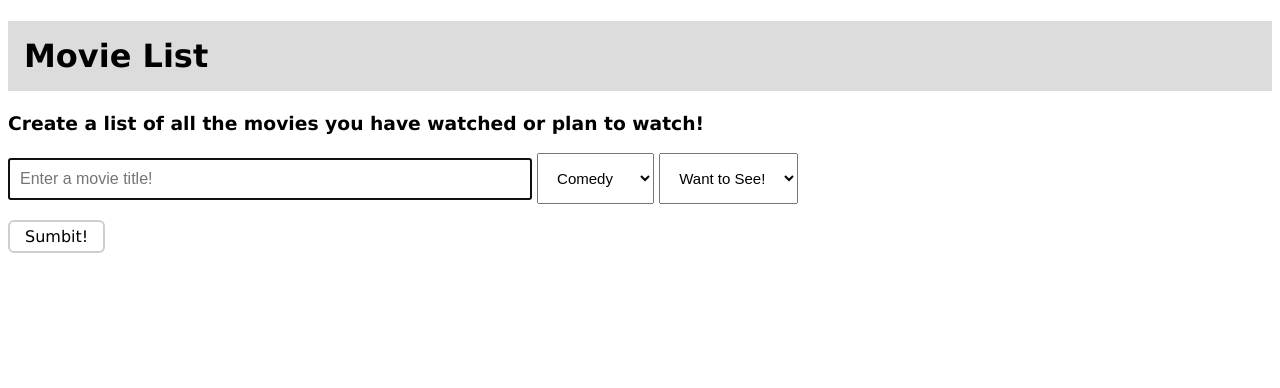
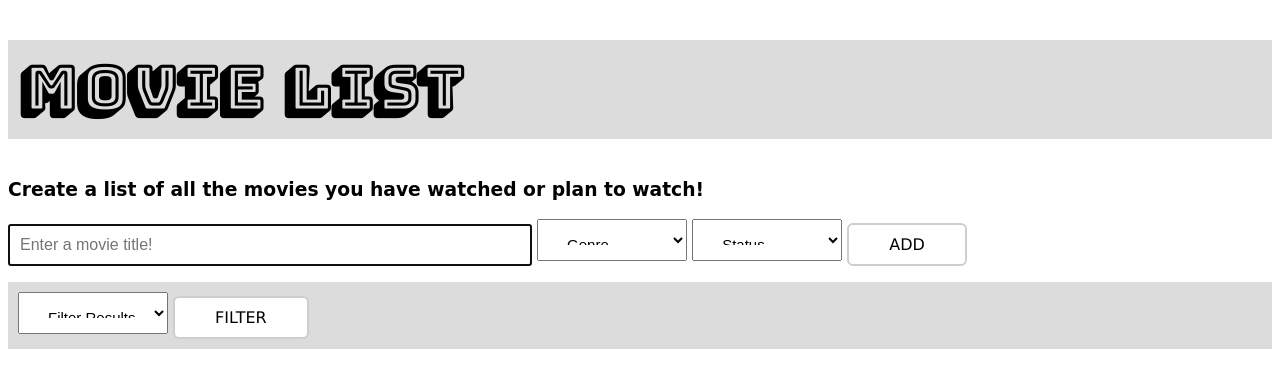
Before and after one commit to coe6/fav-foods, a plain HTML site: page index.html in a window 1280 px wide. Drawn offline with Linux system fonts and the light colour scheme; a web font is replaced by a local one.

Commit message:
Create filter button

```diff
--- a/app.css
+++ b/app.css
@@ -1,11 +1,19 @@
+@import url('https://fonts.googleapis.com/css?family=Bungee+Shade');
+@import url('https://fonts.googleapis.com/css?family=Oldenburg');
+
 body {
-    font-family: Verdana;
+    font-family: 'Oldenburg', cursive, sans-serif;
 }
 
 h1 {
-    font-family: Verdana;
+    font-family: 'Bungee Shade', cursive, sans-serif;
     background-color: gainsboro;
-    padding: 1rem;
+    padding: 10px;
+    font-size: 60px;
+}
+
+h3 {
+
 }
 
 input[type=text] {
@@ -14,9 +22,16 @@ input[type=text] {
     width: 500px;
 }
 
+.filterMovie {
+    background-color: gainsboro;
+    padding: 10px;
+}
+
 select {
     font-size: 15px;
     padding: 15px;
+    width: 150px;
+    height: 42px;
 }
 
 button:hover, input[type=button]:hover {
@@ -25,7 +40,17 @@ button:hover, input[type=button]:hover {
 
 button , input[type=button] {
     background-color: white;
-    padding: 5px 15px;
+    padding: 3px 40px;
+    font-family: Verdana;
+    font-size: 14px;
+    border: 2px solid rgb(206, 206, 206);
+    border-radius: 6px;
+    transition-duration: 0.4s;
+}
+
+.button1 {
+    background-color: white;
+    padding: 10px 40px;
     font-family: Verdana;
     font-size: 16px;
     border: 2px solid rgb(206, 206, 206);
--- a/app.js
+++ b/app.js
@@ -1,5 +1,10 @@
 
 let movieArray = []
+let deleteArray = []
+
+function filterList(ev) {
+    ev.preventDefault()
+}
 
 function createDeleteBttn(list) {
     const bttn = document.createElement('button')
@@ -14,13 +19,22 @@ function deleteItem(ev) {
 
 function renderListItem(type, value) {
     const item = document.createElement('li')
+    // const dtItem = document.createElement('dt')
+    // dtItem.textContent = type
+
+    // const description = document.createElement('dd')
+    // description.textContent = value
+
+    // item.appendChild(dtItem)
+    // item.appendChild(description)
+
     item.textContent = `${type} ${value}`
 
     return item
 }
 
 function renderList(form) {
-    const list = document.createElement('ul')
+    const list = document.createElement('dl')
 
     const movieItem = {
         'Title: ': form.movie.value,
@@ -34,11 +48,11 @@ function renderList(form) {
         return movieItem[value]
      })
 
-     createDeleteBttn(list)
-
      tempArray.map(value => {
          movieArray.push(value)
      })
+
+     createDeleteBttn(list)
 
      return list;
 
@@ -57,4 +71,7 @@ function handleSubmit(ev) {
 }
 
 const form = document.querySelector('form#movieInput')
+const filterBttn = document.querySelector('#button2')
+
 form.addEventListener('submit', handleSubmit)
+filterBttn.addEventListener('submit', filterBttn)
--- a/index.html
+++ b/index.html
@@ -14,7 +14,8 @@
             <input name="enterMovie" id="movie" type="text" placeholder="Enter a movie title!" autofocus>
 
             <label for="genreType"></label>
-            <select name="genres">
+            <select name="genres" required>
+                <option value="" selected disabled hidden>--Genre--</option>
                 <option value="Comedy">Comedy</option>
                 <option value="Romance">Romance</option>
                 <option value="Horror">Horror</option>
@@ -22,16 +23,32 @@
                 <option value="Tragedy">Tragedy</option>
             </select>
 
-            <select name="watch">
-                    <option value="Want to See!">Want to See!</option>
-                    <option value="Have Seen!">Have Seen!</option>
-                </select>
+            <select name="watch" required>
+                <option value="" selected disabled hidden>--Status--</option>
+                <option value="Want to See!">Want to See!</option>
+                <option value="Have Seen!">Have Seen!</option>
+            </select>
+
+            <button type="submit" class="button1" id="button1">ADD</button>
         </p>
 
-        <button type="submit" id="button1">Sumbit!</button>
         <!-- <input type="button" value="Refresh!" onClick="window.location.reload()"> -->
 
     </form>
+
+    <div class="filterBar">
+        <form class="filterMovie" id="filterMovie">
+                <select name="filter">
+                        <option value="" selected disabled hidden>--Filter Results--</option>
+                        <option value="Comedy">Comedy</option>
+                        <option value="Romance">Romance</option>
+                        <option value="Horror">Horror</option>
+                        <option value="Thriller">Thriller</option>
+                        <option value="Tragedy">Tragedy</option>
+                    </select>
+                    <button type="submit" class="button1" id="button2">FILTER</button>
+        </form>
+    </div>
 
     <div class="movies" id="movies"></div>
 
```
